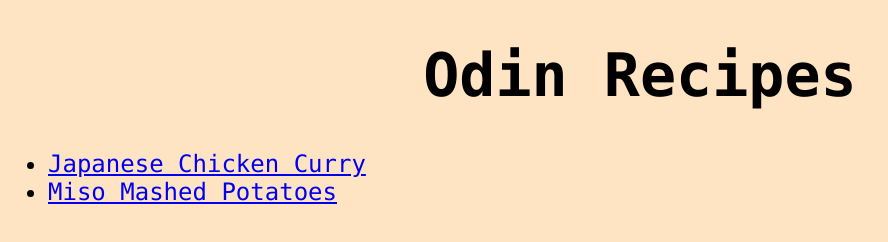
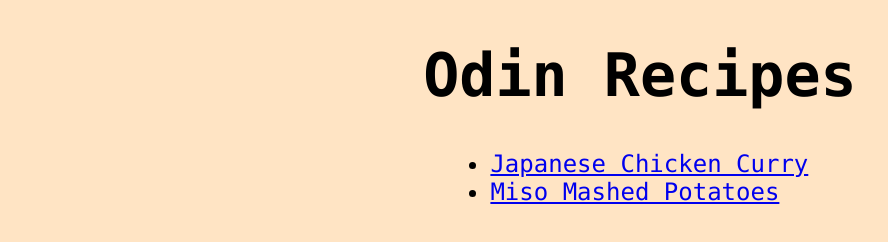
Before and after one commit to SoTilted/odin-recipes, a plain HTML site: page index.html in a window 1280 px wide. Shown: the whole page, without its empty margins (0-888 px from the left). Drawn offline with Linux system fonts and the light colour scheme.

Commit message:
Edit css file

```diff
--- a/style.css
+++ b/style.css
@@ -19,6 +19,10 @@ li {
     font-size: 24px;
 }
 
+ul {
+    margin-left: 35%;
+}
+
 #curry {
     margin-left: 25%;
 }
```
